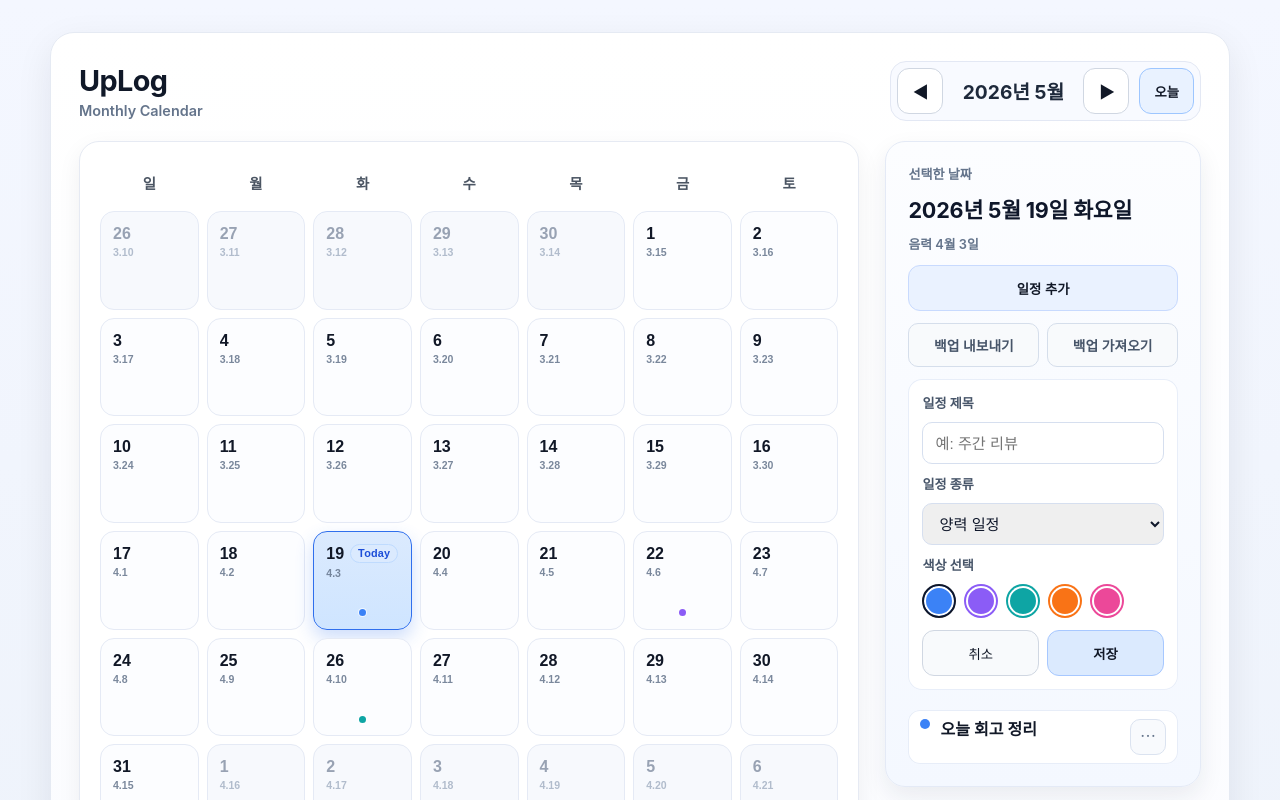
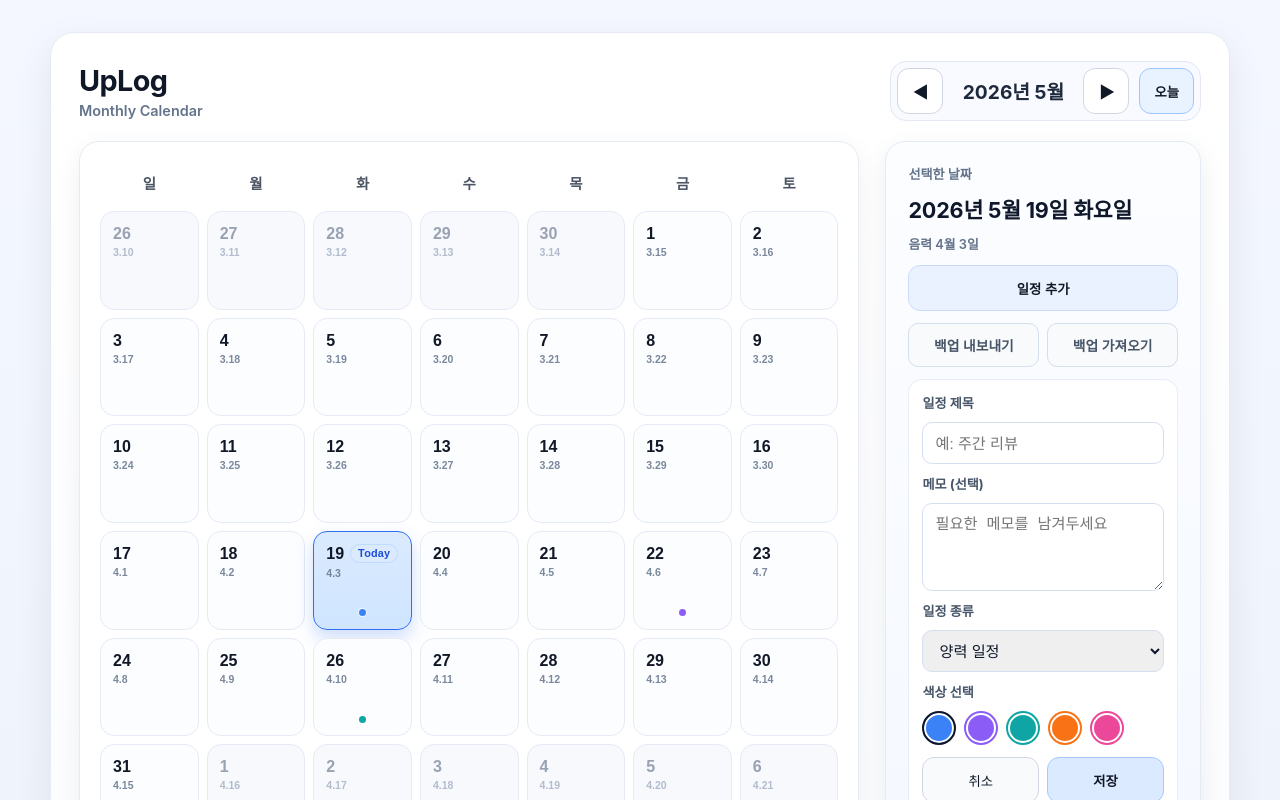
Before and after one commit to sindw07-sys/xvcnmwefqoiwsdafklcxlioweriowndcsvjk, a React (Vite) app: page / in a window 1280 px wide. Both pictures are taken after a click on the button "일정 추가". Shown: the top 800 px of the page. Built offline with nearby package versions, Linux system fonts and the light colour scheme.

Commit message:
Add optional memo support for calendar events

```diff
--- a/src/App.tsx
+++ b/src/App.tsx
@@ -20,6 +20,7 @@ type Event = {
   title: string;
   date: string;
   color: string;
+  memo?: string;
   calendarType: EventCalendarType;
   repeatType: EventRepeatType;
   lunarMonth?: number;
@@ -130,6 +131,7 @@ const normalizeEvent = (item: unknown): Event | null => {
 
   const calendarType: EventCalendarType = raw.calendarType === 'lunar' ? 'lunar' : 'solar';
   const repeatType: EventRepeatType = raw.repeatType === 'lunar-yearly' ? 'lunar-yearly' : 'none';
+  const memo = typeof raw.memo === 'string' ? raw.memo : undefined;
   const lunarMonth = typeof raw.lunarMonth === 'number' ? raw.lunarMonth : undefined;
   const lunarDay = typeof raw.lunarDay === 'number' ? raw.lunarDay : undefined;
 
@@ -138,6 +140,7 @@ const normalizeEvent = (item: unknown): Event | null => {
     title: raw.title,
     date: raw.date,
     color: raw.color,
+    memo,
     calendarType,
     repeatType,
     lunarMonth,
@@ -185,10 +188,12 @@ function App() {
   const [isAddFormOpen, setIsAddFormOpen] = useState(false);
   const [newEventTitle, setNewEventTitle] = useState('');
   const [newEventColor, setNewEventColor] = useState(EVENT_COLOR_PRESETS[0]);
+  const [newEventMemo, setNewEventMemo] = useState('');
   const [newEventType, setNewEventType] = useState<EventRepeatType>('none');
   const [editingEventId, setEditingEventId] = useState<string | null>(null);
   const [editingEventTitle, setEditingEventTitle] = useState('');
   const [editingEventColor, setEditingEventColor] = useState(EVENT_COLOR_PRESETS[0]);
+  const [editingEventMemo, setEditingEventMemo] = useState('');
   const [editingEventType, setEditingEventType] = useState<EventRepeatType>('none');
   const [activeMenuEventId, setActiveMenuEventId] = useState<string | null>(null);
   const restoreInputRef = useRef<HTMLInputElement>(null);
@@ -278,12 +283,14 @@ function App() {
     setNewEventTitle('');
     setNewEventColor(EVENT_COLOR_PRESETS[0]);
     setNewEventType('none');
+    setNewEventMemo('');
     setIsAddFormOpen(true);
   };
 
   const closeAddForm = () => {
     setIsAddFormOpen(false);
     setNewEventTitle('');
+    setNewEventMemo('');
   };
 
   const handleAddEvent = (e: FormEvent) => {
@@ -297,11 +304,14 @@ function App() {
       return;
     }
 
+    const trimmedMemo = newEventMemo.trim();
+
     const createdEvent: Event = {
       id: `event-${Date.now()}`,
       title: trimmedTitle,
       date: formatDateKey(selectedDate),
       color: newEventColor,
+      memo: trimmedMemo || undefined,
       calendarType: newEventType === 'lunar-yearly' ? 'lunar' : 'solar',
       repeatType: newEventType,
       lunarMonth: newEventType === 'lunar-yearly' ? selectedLunarDate?.month : undefined,
@@ -396,6 +406,7 @@ function App() {
     setEditingEventId(event.id);
     setEditingEventTitle(event.title);
     setEditingEventColor(event.color);
+    setEditingEventMemo(event.memo ?? '');
     setEditingEventType(event.repeatType);
   };
 
@@ -403,6 +414,7 @@ function App() {
     setEditingEventId(null);
     setEditingEventTitle('');
     setEditingEventColor(EVENT_COLOR_PRESETS[0]);
+    setEditingEventMemo('');
     setEditingEventType('none');
   };
 
@@ -417,6 +429,8 @@ function App() {
       return;
     }
 
+    const trimmedMemo = editingEventMemo.trim();
+
     setEvents((prev) =>
       prev.map((event) => {
         if (event.id !== baseEvent.id) {
@@ -427,6 +441,7 @@ function App() {
           ...event,
           title: trimmedTitle,
           color: editingEventColor,
+          memo: trimmedMemo || undefined,
           calendarType: editingEventType === 'lunar-yearly' ? 'lunar' : 'solar',
           repeatType: editingEventType,
           lunarMonth: editingEventType === 'lunar-yearly' ? selectedLunarDate?.month ?? event.lunarMonth : undefined,
@@ -548,6 +563,17 @@ function App() {
                 required
               />
 
+              <label htmlFor="new-event-memo" className="form-label">메모 (선택)</label>
+              <textarea
+                id="new-event-memo"
+                className="form-input form-textarea"
+                placeholder="필요한 메모를 남겨두세요"
+                value={newEventMemo}
+                onChange={(e) => setNewEventMemo(e.target.value)}
+                maxLength={180}
+                rows={3}
+              />
+
               <label htmlFor="new-event-type" className="form-label">일정 종류</label>
               <select
                 id="new-event-type"
@@ -614,6 +640,16 @@ function App() {
                           required
                         />
 
+                        <label htmlFor={`edit-event-memo-${event.id}`} className="form-label">메모 (선택)</label>
+                        <textarea
+                          id={`edit-event-memo-${event.id}`}
+                          className="form-input form-textarea"
+                          value={editingEventMemo}
+                          onChange={(e) => setEditingEventMemo(e.target.value)}
+                          maxLength={180}
+                          rows={3}
+                        />
+
                         <label htmlFor={`edit-event-type-${event.id}`} className="form-label">일정 종류</label>
                         <select
                           id={`edit-event-type-${event.id}`}
@@ -652,6 +688,7 @@ function App() {
                     ) : (
                       <>
                         <span className="panel-event-title">{event.title}</span>
+                        {event.memo && <p className="panel-event-memo">{event.memo}</p>}
                         {event.repeatType === 'lunar-yearly' && event.lunarMonth && event.lunarDay && (
                           <span className="panel-event-meta">음력 {event.lunarMonth}.{event.lunarDay} 반복</span>
                         )}
--- a/src/styles.css
+++ b/src/styles.css
@@ -643,3 +643,24 @@ button:active {
     grid-template-columns: 1fr;
   }
 }
+
+.form-textarea {
+  resize: vertical;
+  min-height: 74px;
+  max-height: 144px;
+  line-height: 1.45;
+}
+
+.panel-event-memo {
+  margin: 1px 0 0;
+  font-size: 0.77rem;
+  line-height: 1.4;
+  color: #64748b;
+  font-weight: 500;
+  display: -webkit-box;
+  -webkit-line-clamp: 2;
+  -webkit-box-orient: vertical;
+  overflow: hidden;
+  overflow-wrap: anywhere;
+  white-space: pre-wrap;
+}
```
